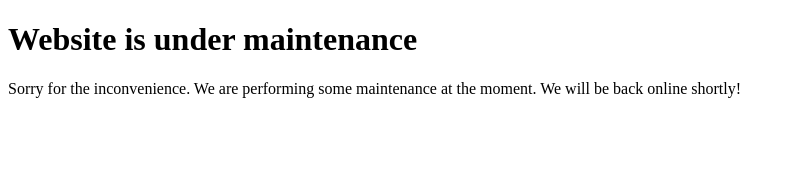
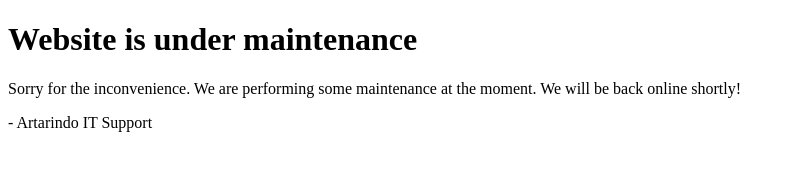
Before and after one commit to herdantio-it-dev/herdantio-it-dev.github.io, a plain HTML site: page index.html in a window 1280 px wide. Shown: the whole page, without its empty margins (0-795 px from the left). Drawn offline with Linux system fonts and the light colour scheme.

Commit message:
fix: update

```diff
--- a/index.html
+++ b/index.html
@@ -8,5 +8,8 @@
 <body>
     <h1>Website is under maintenance</h1>
     <p>Sorry for the inconvenience. We are performing some maintenance at the moment. We will be back online shortly!</p>
+    <p>
+        - Artarindo IT Support
+    </p>
 </body>
 </html>
```
